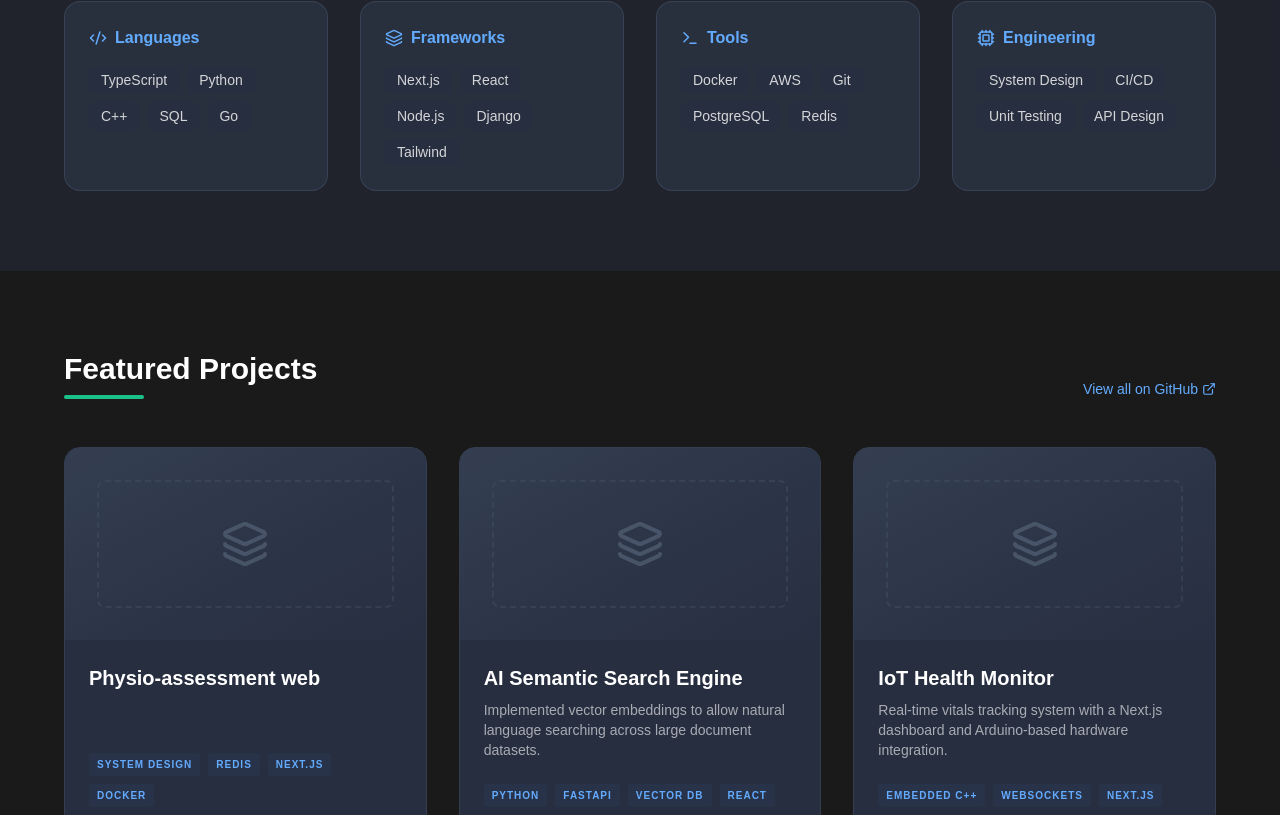
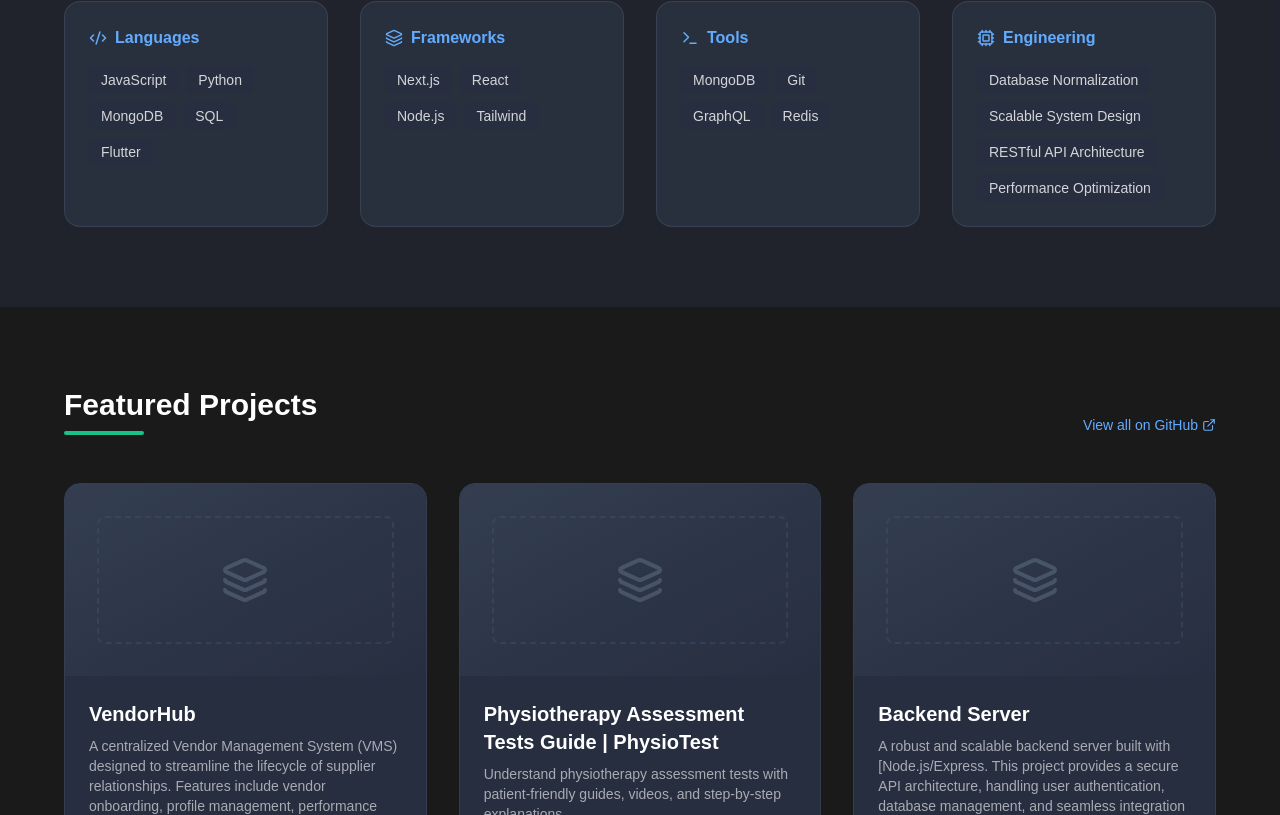
Before and after one commit to kul349/portfolio, a Next.js app: page / in a window 1280 px wide. Shown: the part 845-1660 px from the top of the page. Built offline with nearby package versions, Linux system fonts and the light colour scheme.

Commit message:
adding the information

```diff
--- a/src/app/page.js
+++ b/src/app/page.js
@@ -16,7 +16,6 @@ import {
 } from "lucide-react";
 
 const App = () => {
-  const [darkMode, setDarkMode] = useState(true);
   const [scrolled, setScrolled] = useState(false);
 
   useEffect(() => {
@@ -27,33 +26,38 @@ const App = () => {
 
   const projects = [
     {
-      title: "Physio-assessment web",
-      desc: "",
-      tags: ["System Design", "Redis", "Next.js", "Docker"],
+      title: "VendorHub",
+      desc: "A centralized Vendor Management System (VMS) designed to streamline the lifecycle of supplier relationships. Features include vendor onboarding, profile management, performance tracking, and secure communication channels between businesses and their providers.",
+      tags: ["AJAX", "EJS", "MySql"],
       link: "#",
-      github: "#",
+      github: "https://github.com/kul349/vendorHub",
     },
     {
-      title: "AI Semantic Search Engine",
-      desc: "Implemented vector embeddings to allow natural language searching across large document datasets.",
-      tags: ["Python", "FastAPI", "Vector DB", "React"],
-      link: "#",
-      github: "#",
+      title: "Physiotherapy Assessment Tests Guide | PhysioTest",
+      desc: "Understand physiotherapy assessment tests with patient-friendly guides, videos, and step-by-step explanations.",
+      tags: ["Google Analytics", "Google search console", "JSON", "Next js"],
+      link: "https://physioassessment.vercel.app/",
+      github: "https://github.com/kul349/physioassessment",
     },
     {
-      title: "IoT Health Monitor",
-      desc: "Real-time vitals tracking system with a Next.js dashboard and Arduino-based hardware integration.",
-      tags: ["Embedded C++", "WebSockets", "Next.js"],
-      link: "#",
-      github: "#",
+      title: "Backend Server",
+      desc: "A robust and scalable backend server built with [Node.js/Express. This project provides a secure API architecture, handling user authentication, database management, and seamless integration with frontend services.",
+      tags: ["MONGODB", "RESTAPI", "Node js"],
+      link: "https://backendserver-jivo.onrender.com",
+      github: "https://github.com/kul349/BackendServer",
     },
   ];
 
   const skills = {
-    Languages: ["TypeScript", "Python", "C++", "SQL", "Go"],
-    Frameworks: ["Next.js", "React", "Node.js", "Django", "Tailwind"],
-    Tools: ["Docker", "AWS", "Git", "PostgreSQL", "Redis"],
-    Engineering: ["System Design", "CI/CD", "Unit Testing", "API Design"],
+    Languages: ["JavaScript", "Python", "MongoDB", "SQL", "Flutter"],
+    Frameworks: ["Next.js", "React", "Node.js", "Tailwind"],
+    Tools: ["MongoDB", "Git", "GraphQL", "Redis"],
+    Engineering: [
+      "Database Normalization",
+      "Scalable System Design",
+      "RESTful API Architecture",
+      "Performance Optimization",
+    ],
   };
 
   return (
```
